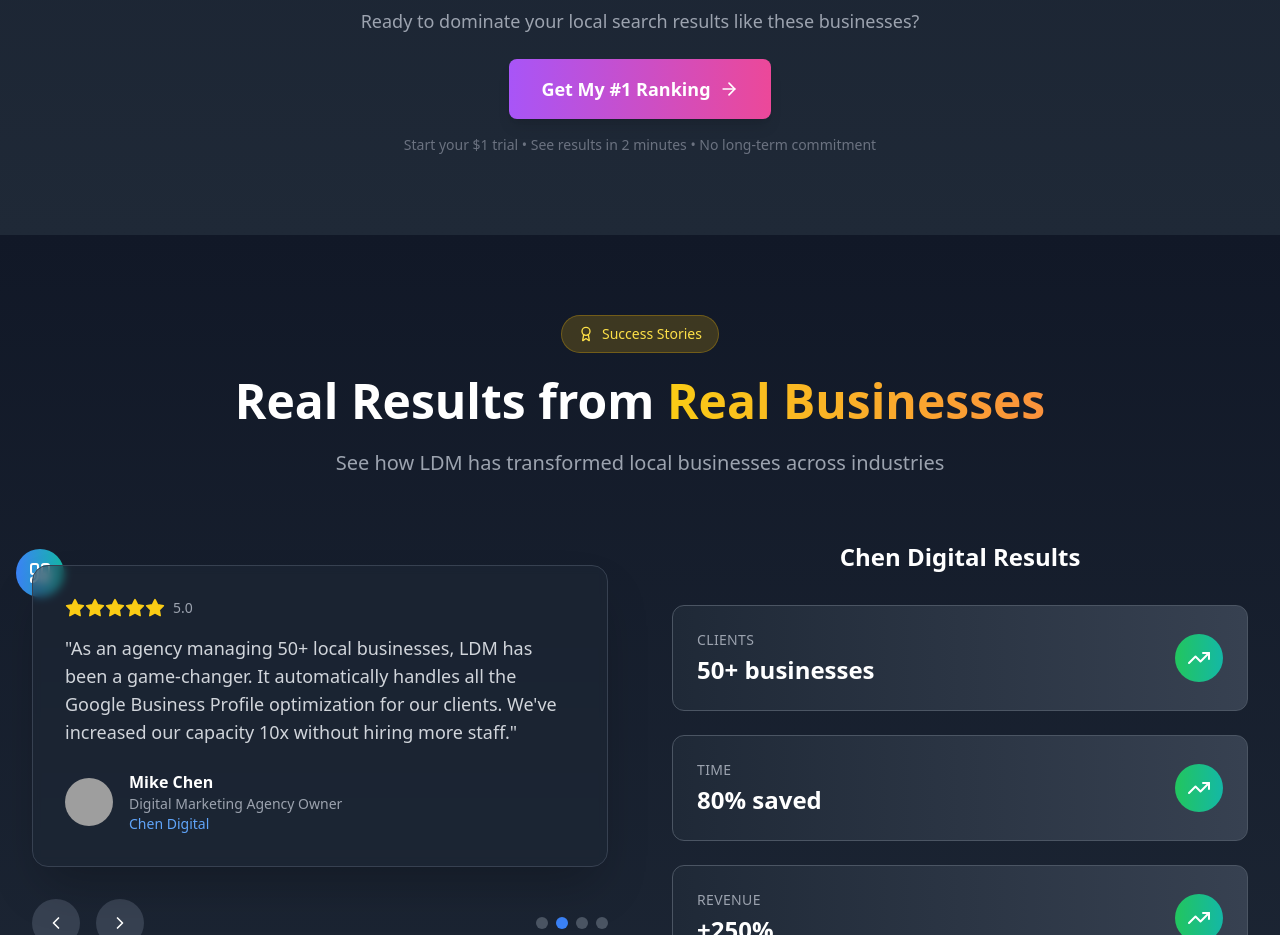
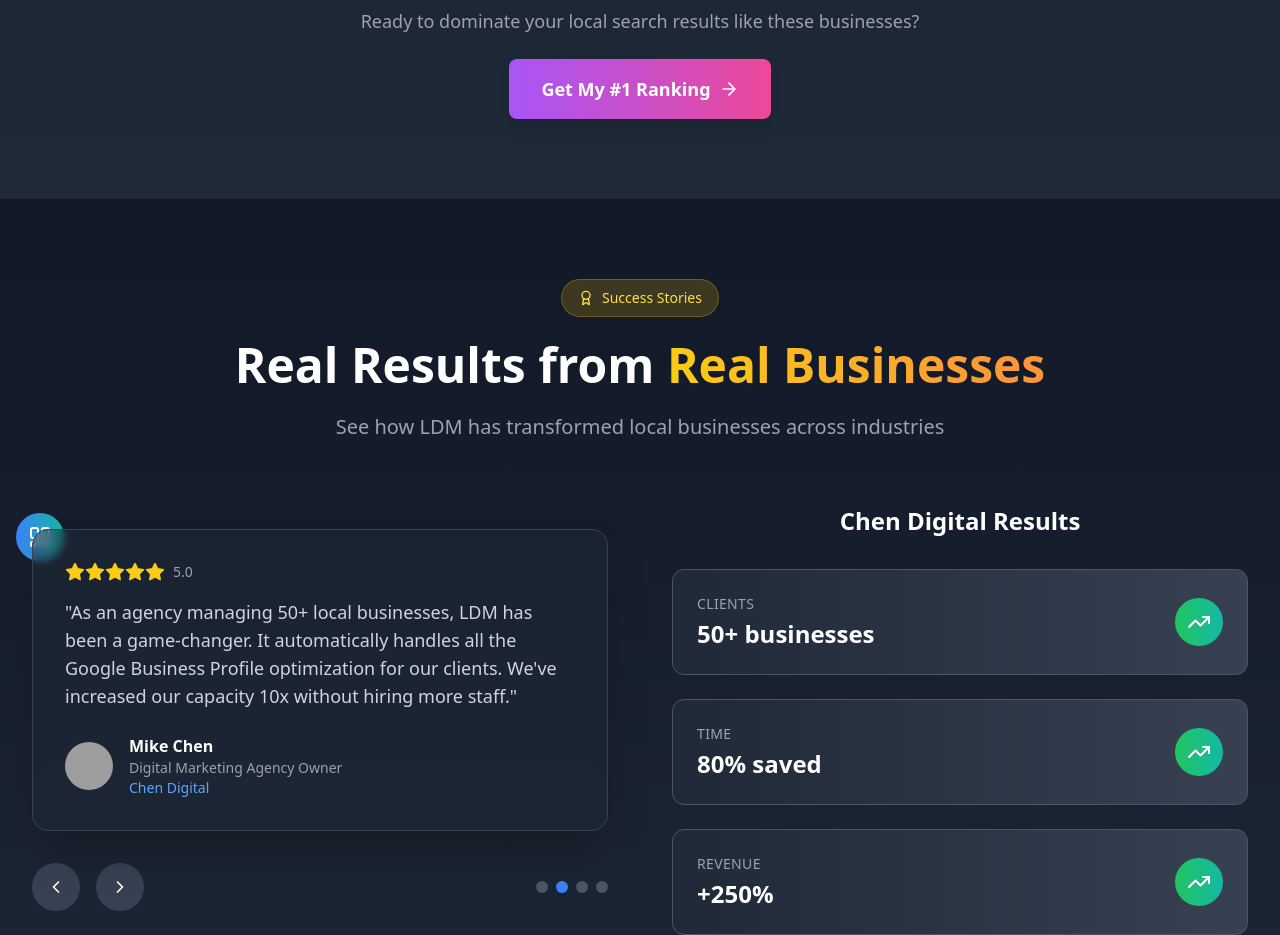
Before and after one commit to pcdesign2023/ldm, a React (Vite) app: page / in a window 1280 px wide. Shown: the part 7100-8035 px from the top of the page. Built offline with nearby package versions, Linux system fonts and the light colour scheme; grey boxes are pictures that could not be loaded.

Commit message:
sixth commit

```diff
--- a/src/components/LocalMapSection.tsx
+++ b/src/components/LocalMapSection.tsx
@@ -582,9 +582,7 @@ const LocalMapSection: React.FC<{ onCtaClick?: () => void }> = ({ onCtaClick = (
             <ArrowRight className="w-5 h-5 ml-2" />
           </motion.button>
 
-          <p className="text-gray-500 text-sm mt-4">
-            Start your $1 trial • See results in 2 minutes • No long-term commitment
-          </p>
+
         </motion.div>
       </div>
     </section>
```
